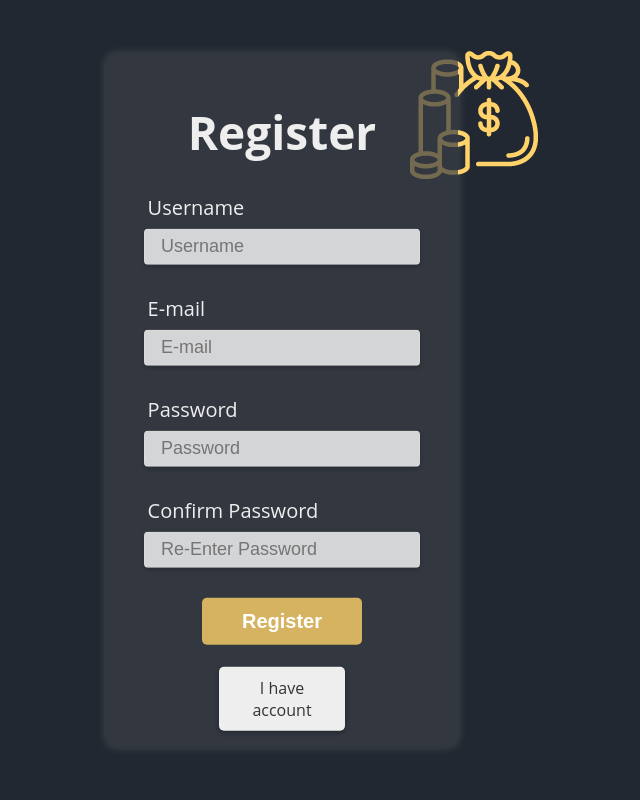
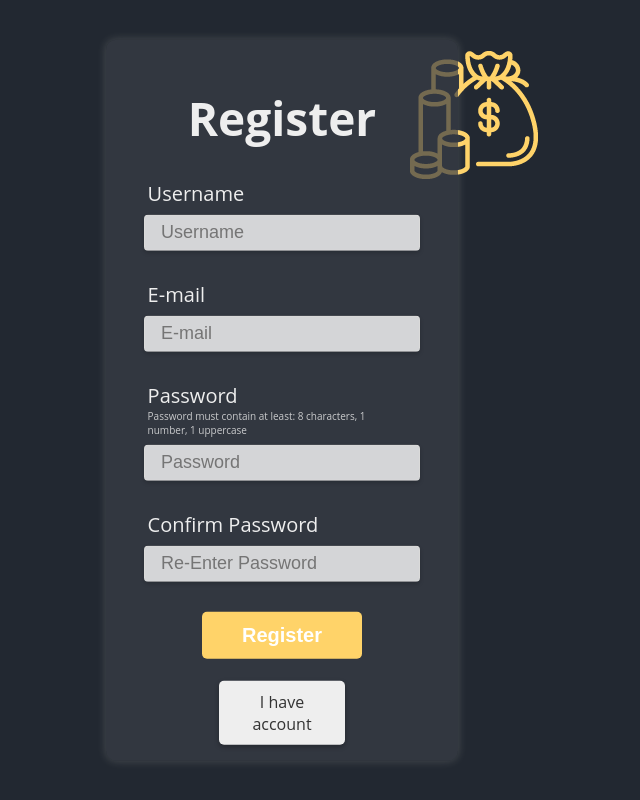
Before and after one commit to AlanWes/Budget-Managment-App, a Django app: page / in a window 1280 px wide. Shown: the whole page, without its empty margins (358-998 px from the left). Run offline with Django 4.2, Linux system fonts and the light colour scheme.

Commit message:
style, password, create user confirm

```diff
--- a/src_projects/Project_Budget/login_register_app/views.py
+++ b/src_projects/Project_Budget/login_register_app/views.py
@@ -1,5 +1,7 @@
 from django.shortcuts import render,HttpResponse,redirect
 from django.contrib.auth.models import User
+from django.contrib.auth.forms import UserCreationForm
+from django.contrib import messages
 
 # Create your views here.
 
@@ -13,9 +15,17 @@ def SignupPage(request):
         password=request.POST.get('password')
         c_password=request.POST.get('confirm_password')
         if password==c_password:
-            my_user=User.objects.create_user(uname, email, password)
-            my_user.save()
-            return redirect('login')
+            if len(password) < 8:
+                return render(request, 'register.html', {'error_message': 'Password must contain at least 8 characters.'})
+            elif not any(char.isdigit() for char in password):
+                return render(request, 'register.html', {'error_message': 'Password must contain at least one number.'})
+            elif not any(char.isupper() for char in password):
+                return render(request, 'register.html', {'error_message': 'Password must contain at least one uppercase character.'})
+            else:
+                my_user=User.objects.create_user(uname, email, password)
+                my_user.save()
+                messages.success(request, 'Your account has been created successfully!')
+                return redirect('login')
         else:
             return render(request, 'register.html', {'error_message': "Those passwords didn't match. Try again."})
 
--- a/src_projects/Project_Budget/static/css/login_css.css
+++ b/src_projects/Project_Budget/static/css/login_css.css
@@ -72,7 +72,7 @@ body {
     font-size: 20px;
     font-weight: bold;
     color: #fff;
-    background-color: rgb(255, 211, 105, 0.8);
+    background-color: rgb(255, 211, 105);
     border: none;
     border-radius: 5px;
     cursor: pointer;
@@ -80,7 +80,7 @@ body {
   }
 
   #login_submit:hover {
-    background-color: rgb(255, 211, 105);
+    background-color: rgb(255, 211, 105, 0.8);
   }
 
   #login_submit:focus {
--- a/src_projects/Project_Budget/static/css/register_css.css
+++ b/src_projects/Project_Budget/static/css/register_css.css
@@ -72,7 +72,7 @@ body {
     font-size: 20px;
     font-weight: bold;
     color: #fff;
-    background-color: rgb(255, 211, 105, 0.8);
+    background-color: rgb(255, 211, 105);
     border: none;
     border-radius: 5px;
     cursor: pointer;
@@ -80,7 +80,7 @@ body {
   }
 
   #login_submit:hover {
-    background-color: rgb(255, 211, 105);
+    background-color: rgb(255, 211, 105, 0.8);
   }
 
   #login_submit:focus {
@@ -127,3 +127,11 @@ body {
     height: 10%;
     margin-top: 4%;
   }
+
+  .must_contain {
+    font-size: 10px;
+    opacity: 0.8;
+    padding-left: 8%;
+    max-width: 80%;
+    margin: 0%;
+  }
--- a/src_projects/Project_Budget/templates/register.html
+++ b/src_projects/Project_Budget/templates/register.html
@@ -14,16 +14,17 @@
         {% csrf_token %}
         <!--username-->
         <label for="username">Username</label><br>
-        <input type="text" name="username" id="login" placeholder="Username"><br><br>
+        <input type="text" name="username" id="login" placeholder="Username" required><br><br>
         <!--e-mail-->
         <label for="email">E-mail</label><br>
-        <input type="email" name="email" id="login" placeholder="E-mail"><br><br>
+        <input type="email" name="email" id="login" placeholder="E-mail" required><br><br>
         <!--password-->
-        <label for="password">Password</label><br>
-        <input type="password" name="password" id="login" placeholder="Password"><br><br>
+        <label for="password">Password</label>
+        <p class="must_contain">Password must contain at least: 8 characters, 1 number, 1 uppercase</p>
+        <input type="password" name="password" id="login" placeholder="Password" required><br><br>
         <!--re-enter_password-->
         <label for="confirm_password">Confirm Password</label><br>
-        <input type="password" name="confirm_password" id="login" placeholder="Re-Enter Password"><br><br>
+        <input type="password" name="confirm_password" id="login" placeholder="Re-Enter Password" required><br><br>
         <!--submit-->
         <input id="login_submit" type="submit" value="Register" name="register_submit"><br><br>
         <!--I_have_acc-->
```
Also changed, not shown: src_projects/Project_Budget/templates/login.html (+8 -0 lines), src_projects/Project_Budget/db.sqlite3.
